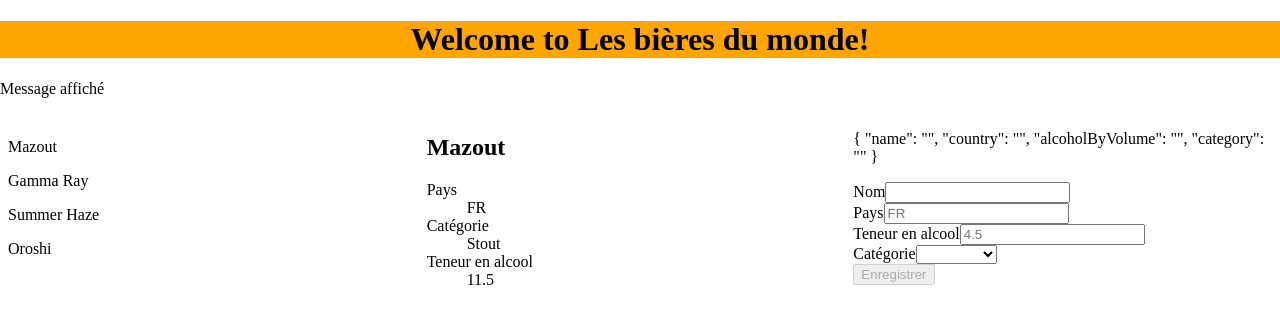
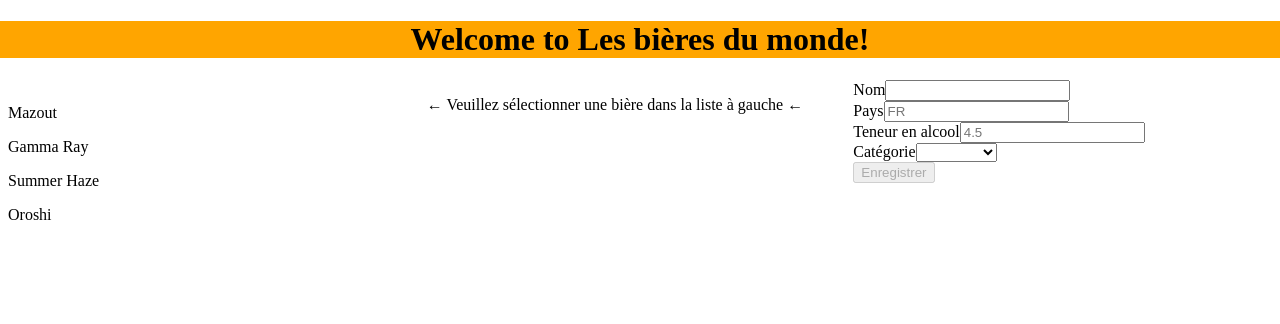
Before and after one commit to pbreteche/angular-beer, an Angular app: page / in a window 1280 px wide. Shown: the top 324 px of the page. Built offline with nearby package versions, Linux system fonts and the light colour scheme.

Commit message:
service de bière courrante

```diff
--- a/src/app/app.component.html
+++ b/src/app/app.component.html
@@ -2,10 +2,9 @@
   <h1>
     Welcome to {{ title }}!
   </h1>
-  <p *ngIf="isDisplayed">Message affiché</p>
   <div class="main">
-    <app-beer-list [beers]="beers" (beerSelected)="setCurrentBeer($event)"></app-beer-list>
-    <app-beer-detail [beer]="currentBeer"></app-beer-detail>
+    <app-beer-list [beers]="beers"></app-beer-list>
+    <app-beer-detail></app-beer-detail>
     <app-beer-reactive-form (beerCreated)="add($event)"></app-beer-reactive-form>
   </div>
 </div>
--- a/src/app/app.component.ts
+++ b/src/app/app.component.ts
@@ -11,11 +11,6 @@ export class AppComponent {
   title = 'Les bières du monde';
   beers: Beer[] = beers;
   currentBeer = beers[0];
-  isDisplayed = true;
-
-  setCurrentBeer(beer: Beer) {
-    this.currentBeer = beer;
-  }
 
   add(beer: Beer) {
     this.beers.unshift(beer);
--- a/src/app/beer-detail/beer-detail.component.html
+++ b/src/app/beer-detail/beer-detail.component.html
@@ -1,5 +1,5 @@
 
-<article>
+<article *ngIf="beer">
   <h1>{{ beer.name }}</h1>
   <dl>
     <dt>Pays</dt><dd>{{ beer.country }}</dd>
@@ -7,3 +7,4 @@
     <dt>Teneur en alcool</dt><dd>{{ beer.alcoholByVolume }}</dd>
   </dl>
 </article>
+<p *ngIf="!beer">← Veuillez sélectionner une bière dans la liste à gauche ←</p>
--- a/src/app/beer-detail/beer-detail.component.ts
+++ b/src/app/beer-detail/beer-detail.component.ts
@@ -1,5 +1,6 @@
-import {Component, Input, OnInit} from '@angular/core';
-import { Beer } from '../../beer';
+import {Component, OnInit} from '@angular/core';
+import {Beer} from '../../beer';
+import {CurrentBeerService} from '../current-beer.service';
 
 @Component({
   selector: 'app-beer-detail',
@@ -8,11 +9,13 @@ import { Beer } from '../../beer';
 })
 export class BeerDetailComponent implements OnInit {
 
-  @Input() beer: Beer;
-
-  constructor() { }
+  constructor(private currentBeerService: CurrentBeerService) {
+  }
 
   ngOnInit() {
   }
 
+  get beer(): Beer {
+    return this.currentBeerService.beer;
+  }
 }
--- a/src/app/beer-form/beer-form.component.ts
+++ b/src/app/beer-form/beer-form.component.ts
@@ -1,5 +1,6 @@
 import {Component, EventEmitter, OnInit, Output} from '@angular/core';
 import {Beer, BeerCategory} from '../../beer';
+import {CurrentBeerService} from '../current-beer.service';
 
 @Component({
   selector: 'app-beer-form',
@@ -12,13 +13,14 @@ export class BeerFormComponent implements OnInit {
   newBeer = new Beer();
   categoryOptions = BeerCategory;
 
-  constructor() { }
+  constructor(private currentBeer: CurrentBeerService) { }
 
   ngOnInit() {
   }
 
   createBeer() {
     this.beerCreated.emit(this.newBeer);
+    this.currentBeer.beer = this.newBeer;
     this.newBeer = new Beer();
   }
 }
--- a/src/app/beer-list/beer-list.component.ts
+++ b/src/app/beer-list/beer-list.component.ts
@@ -1,5 +1,6 @@
-import {Component, EventEmitter, Input, OnInit, Output} from '@angular/core';
+import {Component, Input, OnInit } from '@angular/core';
 import {Beer} from '../../beer';
+import {CurrentBeerService} from '../current-beer.service';
 
 @Component({
   selector: 'app-beer-list',
@@ -9,14 +10,13 @@ import {Beer} from '../../beer';
 export class BeerListComponent implements OnInit {
 
   @Input() beers: Beer[];
-  @Output() beerSelected = new EventEmitter<Beer>();
 
-  constructor() { }
+  constructor(private currentBeer: CurrentBeerService) { }
 
   ngOnInit() {
   }
 
   select(beer: Beer) {
-    this.beerSelected.emit(beer);
+    this.currentBeer.beer = beer;
   }
 }
--- a/src/app/beer-reactive-form/beer-reactive-form.component.html
+++ b/src/app/beer-reactive-form/beer-reactive-form.component.html
@@ -1,5 +1,4 @@
 <form [formGroup]="form" (ngSubmit)="createBeer()">
-  <p>{{ form.value | json }}</p>
   <div>
     <label for="beer.name">Nom</label>
     <input type="text" id="beer.name" formControlName="name"
--- a/src/app/beer-reactive-form/beer-reactive-form.component.ts
+++ b/src/app/beer-reactive-form/beer-reactive-form.component.ts
@@ -1,6 +1,7 @@
 import {Component, EventEmitter, OnInit, Output} from '@angular/core';
 import {FormControl, FormGroup, Validators} from '@angular/forms';
 import {Beer, BeerCategory} from '../../beer';
+import {CurrentBeerService} from '../current-beer.service';
 
 @Component({
   selector: 'app-beer-reactive-form',
@@ -13,7 +14,7 @@ export class BeerReactiveFormComponent implements OnInit {
   categoryOptions = BeerCategory;
   @Output() beerCreated = new EventEmitter<Beer>();
 
-  constructor() { }
+  constructor(private currentBeer: CurrentBeerService) { }
 
   ngOnInit() {
     this.form = new FormGroup({
@@ -33,6 +34,7 @@ export class BeerReactiveFormComponent implements OnInit {
 
   createBeer() {
     this.beerCreated.emit(this.form.value);
+    this.currentBeer.beer = this.form.value;
     this.form.reset();
   }
 }
--- /dev/null
+++ b/src/app/current-beer.service.ts
@@ -0,0 +1,12 @@
+import { Injectable } from '@angular/core';
+import {Beer} from '../beer';
+
+@Injectable({
+  providedIn: 'root'
+})
+export class CurrentBeerService {
+
+  beer: Beer;
+
+  constructor() { }
+}
```
Also changed, not shown: 1 other file (tests, documents, lock files or other folders).
